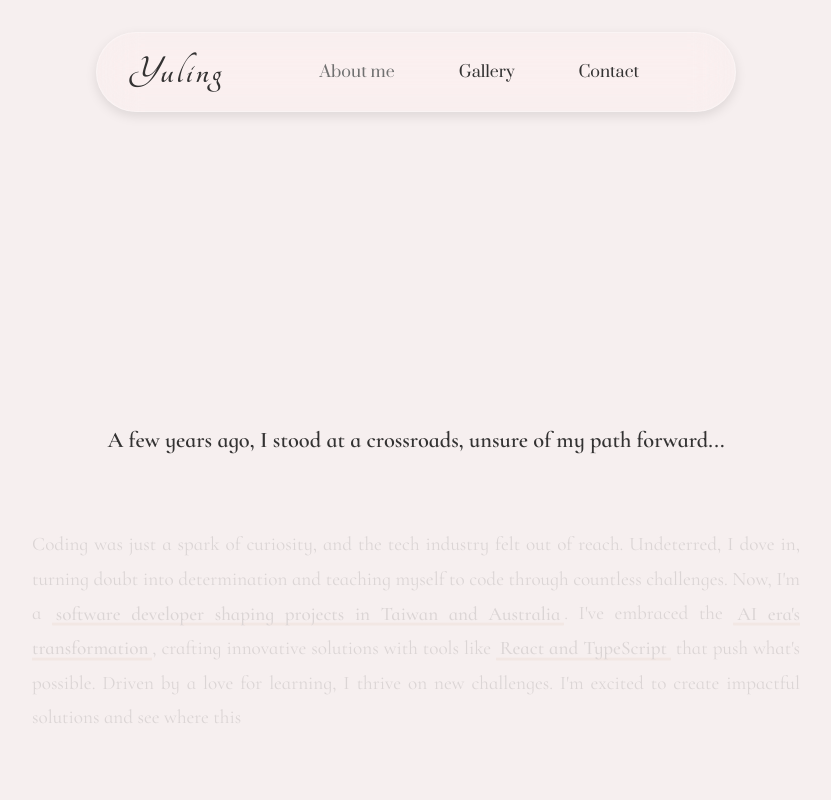
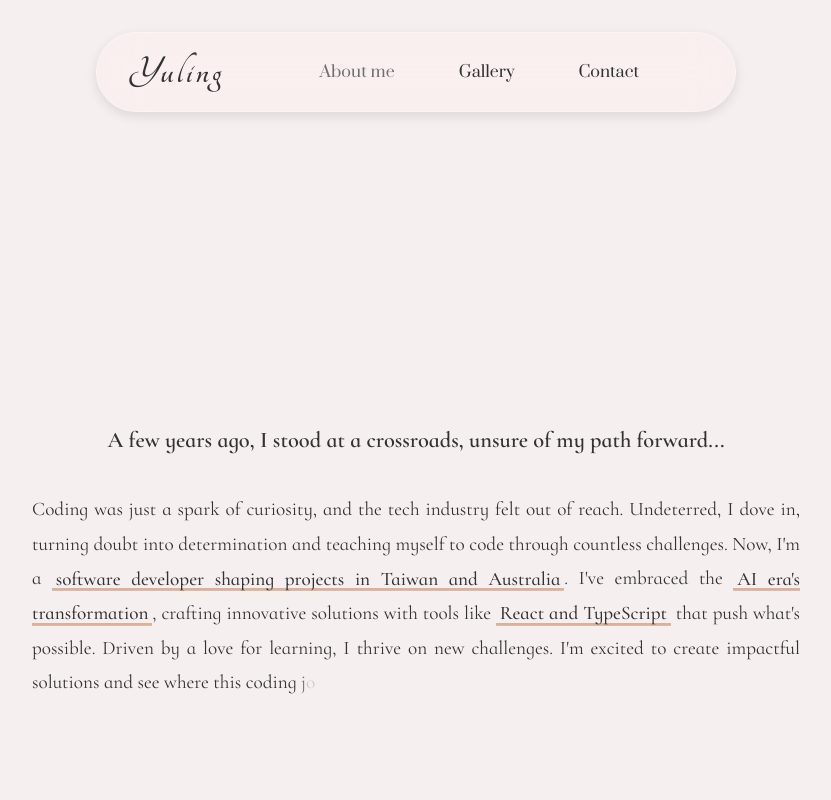
Before and after one commit to Summerflowerling/Summerflowerling.github.io, a React (Vite) app: page / in a window 1280 px wide. Shown: the top 800 px of the page, without its empty margins (224-1055 px from the left). Built offline with nearby package versions, Linux system fonts and the light colour scheme.

Commit message:
fix: fix re-render bug for typing effect

```diff
--- a/src/components/StorySection.tsx
+++ b/src/components/StorySection.tsx
@@ -28,7 +28,6 @@ const StorySection = () => {
     visible: { opacity: 1, y: 0, transition: { duration: 1, ease: 'easeOut' } },
   };
 
-  // Split restOfStory into segments for highlighting
   const getHighlightedText = (text: string) => {
     let result = text;
     storyContent.keyPhrases.forEach((phrase) => {
@@ -61,13 +60,13 @@ const StorySection = () => {
         >
           <TypewriterText
             text={storyContent.firstSentence}
-            speed={80}
+            speed={50}
             start={storyInView}
             showCursor={phase === 'firstSentence'}
             onComplete={() => {
               setTimeout(() => {
                 setPhase('restOfStory');
-              }, 1000); // 1 second delay like before
+              }, 1000);
             }}
           />
         </motion.p>
@@ -87,13 +86,14 @@ const StorySection = () => {
                   __html: getHighlightedText(storyContent.restOfStory),
                 }}
               />
-              {phase === 'lastWords' ? (
+              {phase === 'lastWords' && (
                 <TypewriterText
                   text={storyContent.lastWords}
-                  speed={150}
+                  speed={80}
                   start={true}
                 />
-              ) : (
+              )}
+              {phase === 'restOfStory' && (
                 <motion.span
                   initial={{ opacity: 0 }}
                   animate={{ opacity: 1 }}
@@ -104,7 +104,7 @@ const StorySection = () => {
                     }, 500);
                   }}
                 >
-                  {storyContent.lastWords}
+                  {/* Empty span to trigger the delay */}
                 </motion.span>
               )}
             </p>
```
